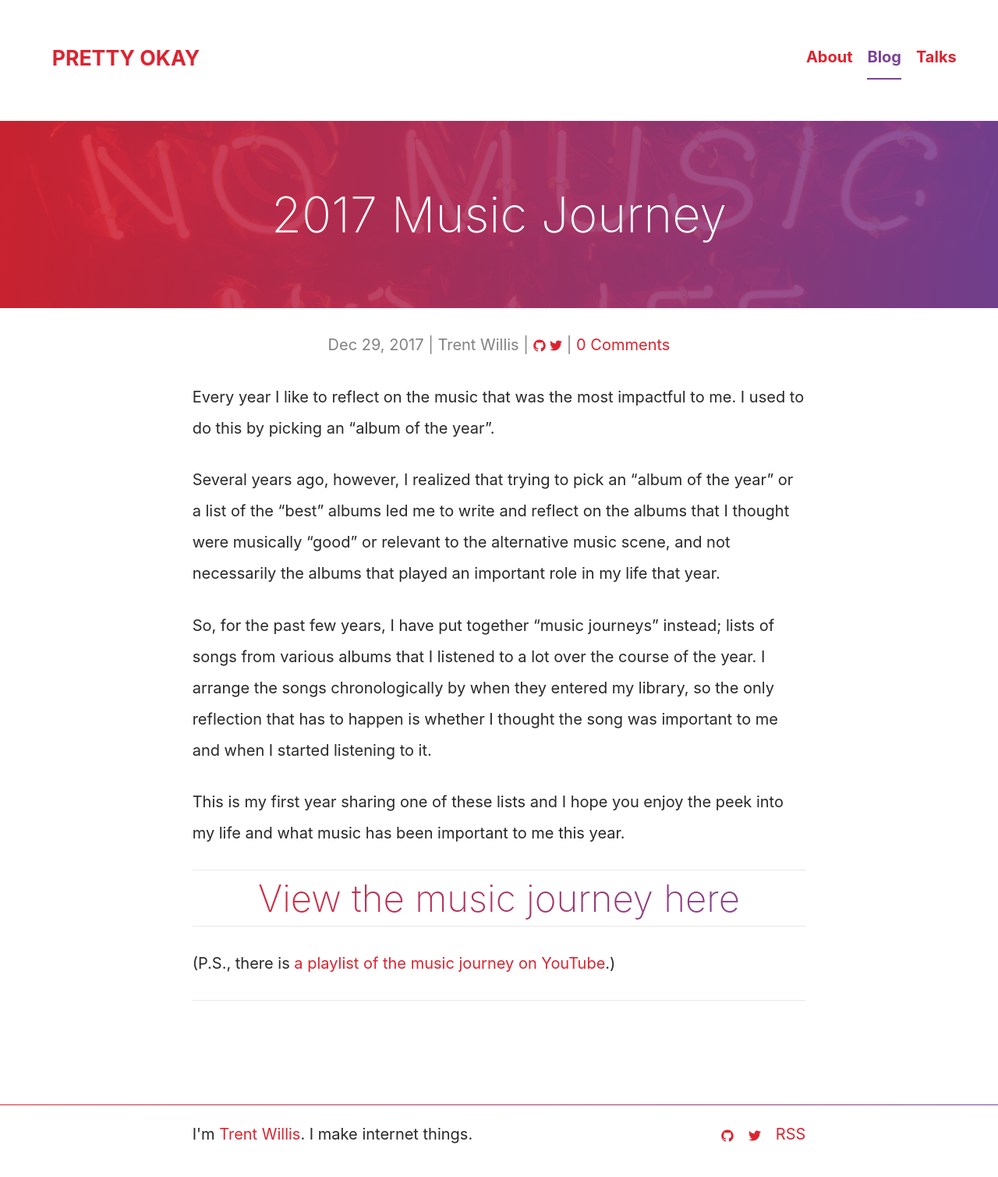
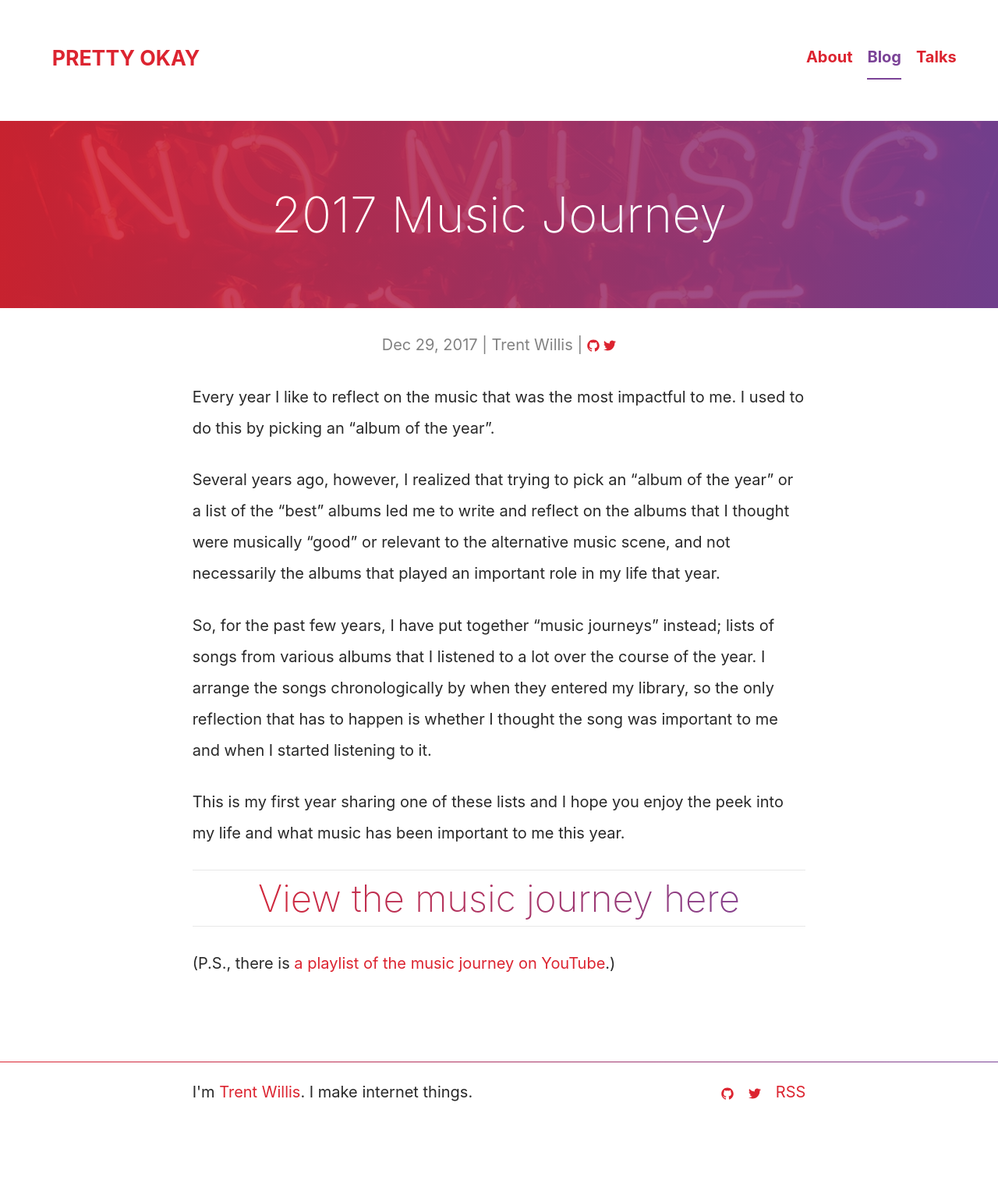
Before and after one commit to trentmwillis/pretty-okay.dev, a Jekyll site: the page built from _posts/2017-12-29-music-journey.md, in a window 1280 px wide. Shown: the whole page at 78% size. Built offline with Jekyll 4.4.1, drawn with Linux system fonts in a browser that asks for light colours; comment, search, counter and statistics services are not loaded; after the commit the page ends 1455 px from its top, so only the background shows below that.

Commit message:
Remove disqus integration

```diff
--- a/_includes/disqus.html
+++ /dev/null
@@ -1,20 +0,0 @@
-<div id="disqus_thread"></div>
-
-<script>
-  var disqus_config = function () {
-    this.page.identifier = '{{ page.id }}';
-  };
-
-  (function(d) {
-    var s = d.createElement('script');
-    s.src = '//pretty-okay.disqus.com/embed.js';
-    s.setAttribute('data-timestamp', +new Date());
-    d.body.appendChild(s);
-  }(document));
-</script>
-
-<noscript>
-  Please enable JavaScript to view the <a href="https://disqus.com/?ref_noscript" rel="nofollow"  target="_blank">comments powered by Disqus.</a>
-</noscript>
-
-<script id="dsq-count-scr" src="//pretty-okay.disqus.com/count.js" async></script>
--- a/_layouts/post.html
+++ b/_layouts/post.html
@@ -21,16 +21,10 @@ layout: default
       {% if site.twitter_username %}
         {% include icon-twitter.html username=site.twitter_username %}
       {% endif %}
-
-      | <a href="#disqus_thread" data-disqus-identifier="{{ page.id }}">0 Comments</a>
     </p>
   </header>
 
   <div class="article-content" itemprop="articleBody">
     {{ content }}
   </div>
-
-  <footer class="article-footer">
-    {% include disqus.html %}
-  </footer>
 </article>
--- a/_sass/_layout.scss
+++ b/_sass/_layout.scss
@@ -267,13 +267,6 @@
   }
 }
 
-.article-footer {
-  padding-top: $spacing-unit;
-  margin-top: $spacing-unit;
-  border-top: 1px solid $color-grey-light;
-}
-
-
 /**
  * About
  */
--- a/index.html
+++ b/index.html
@@ -14,7 +14,7 @@ landing: true
         </h2>
 
         <p class="post-meta">
-          {{ post.date | date: "%b %-d, %Y" }} | <a href="{{ post.id | prepend: site.baseurl }}#disqus_thread" data-disqus-identifier="{{ post.id }}">0 Comments</a>
+          {{ post.date | date: "%b %-d, %Y" }}
         </p>
 
         <p class="post-excerpt">
@@ -28,5 +28,3 @@ landing: true
     {% endunless %}
   {% endfor %}
 </ul>
-
-<script id="dsq-count-scr" src="//pretty-okay.disqus.com/count.js" async></script>
```
